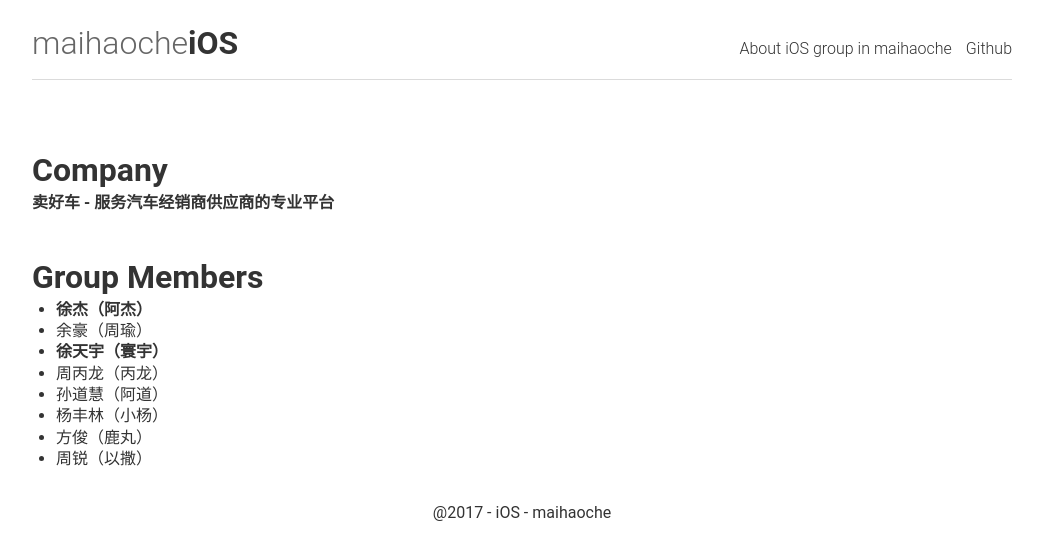
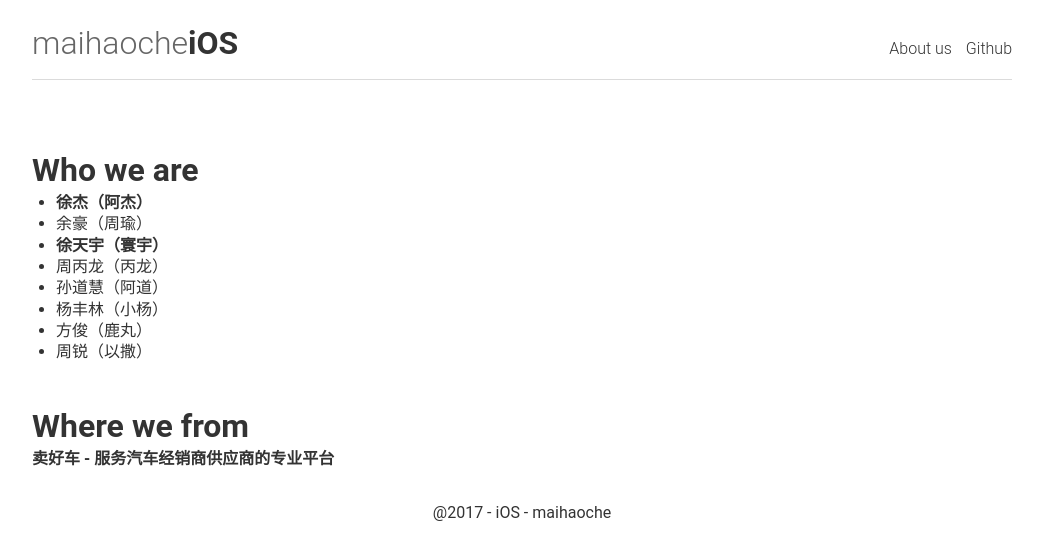
Before and after one commit to iOS-maihaoche/iOS-maihaoche.github.io, a Jekyll site: the page built from about.md, in a window 1280 px wide. Shown: the top 560 px of the page, without its empty margins (118-1161 px from the left). Built offline with Jekyll 4.4.1, drawn with Linux system fonts in a browser that asks for light colours.

Commit message:
modify about

```diff
--- a/about.md
+++ b/about.md
@@ -1,14 +1,10 @@
 ---
 layout: page
-title: About iOS group in maihaoche
-description: description of us.
+title: About us
+description:
 ---
 
-## Company
-
-[卖好车 - 服务汽车经销商供应商的专业平台](http://www.maihaoche.com)
-
-## Group Members
+## Who we are
 
 - [徐杰（阿杰）](http://mesird.com)
 - 余豪（周瑜）
@@ -18,3 +14,7 @@ description: description of us.
 - 杨丰林（小杨）
 - 方俊（鹿丸）
 - 周锐（以撒）
+
+## Where we from
+
+[卖好车 - 服务汽车经销商供应商的专业平台](http://www.maihaoche.com)
```
